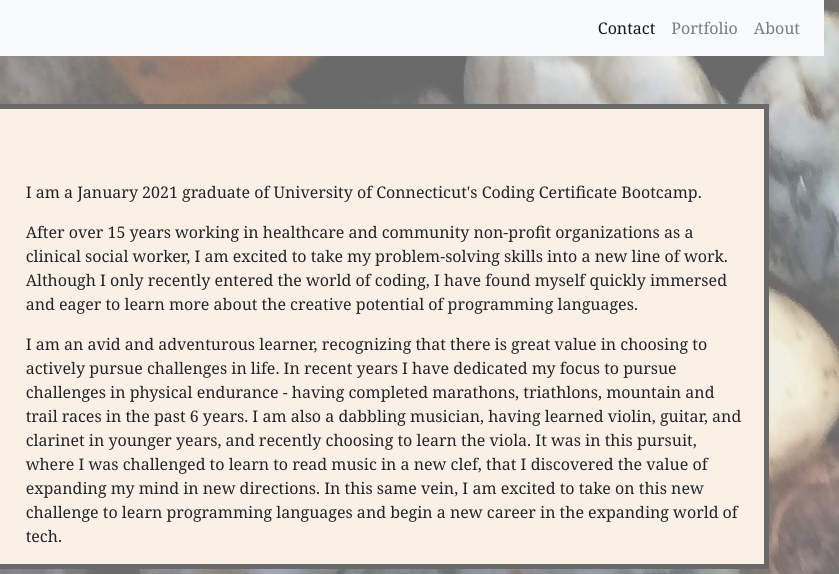
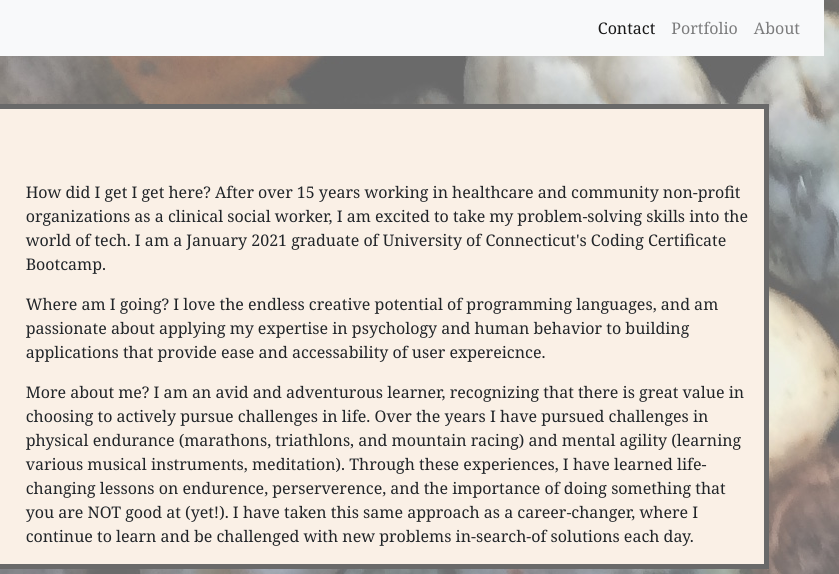
Before and after one commit to SueBee21/Portfolio, a plain HTML site: page index.html in a window 1280 px wide. Shown: the top 574 px of the page, 441-1280 px from the left. Drawn offline with nearby package versions, Linux system fonts and the light colour scheme.

Commit message:
updating about me

```diff
--- a/index.html
+++ b/index.html
@@ -49,20 +49,18 @@
                  <img src="./assets/profile-pic.png" style="width:100%" class="img-fluid" alt="Profile Picture">
             </div>
             <div class="col-xs-12 col-sm-8 col-md-8 col-lg-8">
-                <p>I am a January 2021 graduate of University of Connecticut's Coding Certificate Bootcamp. </p>
-                <p class="float-left">After over 15 years working in healthcare and community non-profit organizations as a
-                    clinical social worker, I am excited to take my problem-solving skills into a new line of work. Although
-                    I only recently entered the world of coding, I have found myself quickly immersed and eager to learn
-                    more about the creative potential of programming languages.
+                <p>How did I get I get here?  After over 15 years working in healthcare and community non-profit organizations as a
+                    clinical social worker, I am excited to take my problem-solving skills into the world of tech. I am a January
+                    2021 graduate of University of Connecticut's Coding Certificate Bootcamp. </p>
+                <p class="float-left">Where am I going? I love the endless creative potential of programming languages, and am passionate about applying my expertise in psychology and
+                    human behavior to building applications that provide ease and accessability of user expereicnce.
                     </p>
-                    <p>I am an avid and adventurous learner, recognizing that there is great value in choosing to actively
-                    pursue challenges in life. In recent years I have dedicated my focus to pursue challenges in physical
-                    endurance - having completed marathons, triathlons, mountain and trail races in the past 6 years. I am
-                    also a dabbling musician, having learned violin, guitar, and clarinet in younger years, and recently
-                    choosing to learn the viola. It was in this pursuit, where I was challenged to learn to read music in a
-                    new clef, that I discovered the value of expanding my mind in new directions. In this same vein, I am
-                    excited to take on this new challenge to learn programming languages and begin a new career in the
-                    expanding world of tech.
+                    <p>More about me?  I am an avid and adventurous learner, recognizing that there is great value in choosing to actively
+                    pursue challenges in life. Over the years I have pursued challenges in physical
+                    endurance (marathons, triathlons, and mountain racing) and mental agility (learning various musical instruments, meditation).
+                    Through these experiences, I have learned life-changing lessons on endurence, perserverence, and the importance of
+                    doing something that you are NOT good at (yet!). I have taken this same approach as a career-changer, where I continue to
+                    learn and be challenged with new problems in-search-of solutions each day.
                    </p>
 
                 </div>
```
